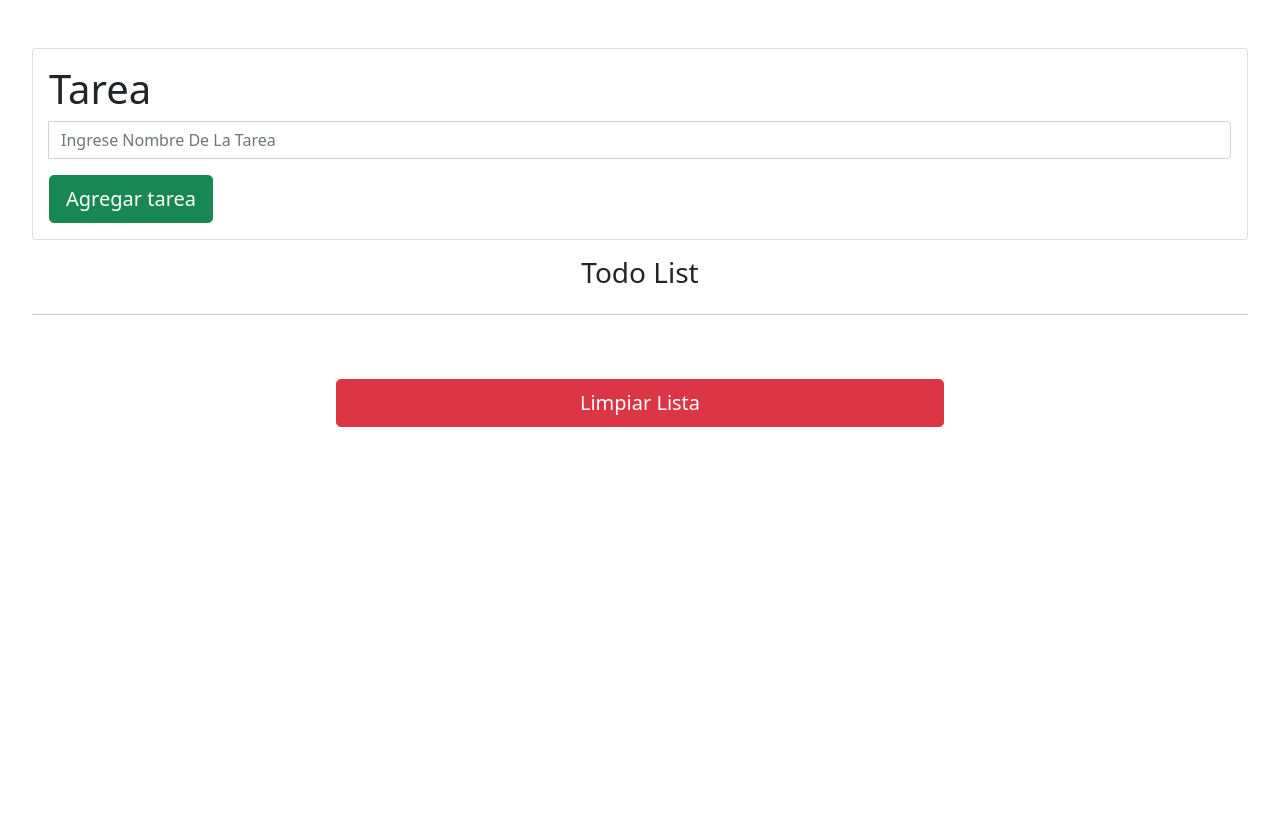
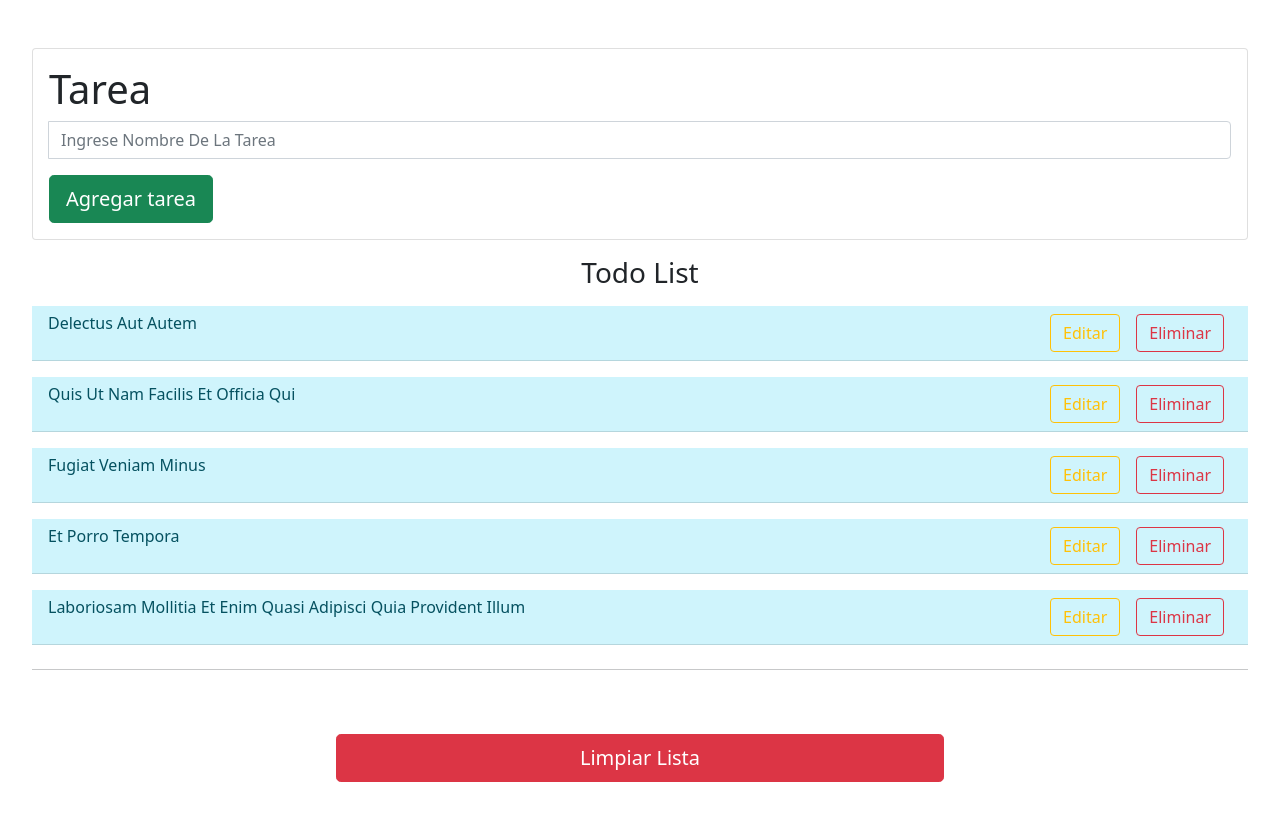
Before and after one commit to spartanfenix/AppTodoReact, a React (Create React App) app: page / in a window 1280 px wide. Built offline with nearby package versions, Linux system fonts and the light colour scheme.

Commit message:
App v0.2

```diff
--- a/src/App.js
+++ b/src/App.js
@@ -1,5 +1,6 @@
 import "./App.css";
-import React, { Component } from "react";
+import React, { Component, useEffect } from "react";
+import { getTodos } from "./services/TodoApi.service";
 import TodoList from "./components/TodoList";
 import TodoInput from "./components/TodoInput";
 
@@ -7,12 +8,49 @@ import "bootstrap/dist/css/bootstrap.min.css";
 import { v4 as uuid } from "uuid";
 
 class App extends Component {
+  // useEffect(() => {
+  //     getReminders();
+  //   },[]);
+
   state = {
-    items: [],
+    items: [
+      {
+        userId: 1,
+        id: 1,
+        title: "delectus aut autem",
+        completed: false,
+      },
+      {
+        userId: 1,
+        id: 2,
+        title: "quis ut nam facilis et officia qui",
+        completed: false,
+      },
+      {
+        userId: 1,
+        id: 3,
+        title: "fugiat veniam minus",
+        completed: false,
+      },
+      {
+        userId: 1,
+        id: 4,
+        title: "et porro tempora",
+        completed: true,
+      },
+      {
+        userId: 1,
+        id: 5,
+        title:
+          "laboriosam mollitia et enim quasi adipisci quia provident illum",
+        completed: false,
+      },
+    ],
     id: uuid(),
     item: "",
     editItem: false,
   };
+
   handleChange = (e) => {
     this.setState({ item: e.target.value });
   };
--- /dev/null
+++ b/src/services/TodoApi.service.js
@@ -0,0 +1,17 @@
+import axios from "axios";
+
+export async function getTodos() {
+  //Una llamada de api
+  //Cachar errores
+  //Regresar la data que recibe de esa api
+  const url = "https://jsonplaceholder.typicode.com/todos?_start=0&_limit=5";
+
+  try {
+    const { data } = await axios.get(url);
+    console.log(data);
+    return data;
+  } catch (error) {
+    console.error("Error on getReminders: ", error);
+    return null;
+  }
+}
```
